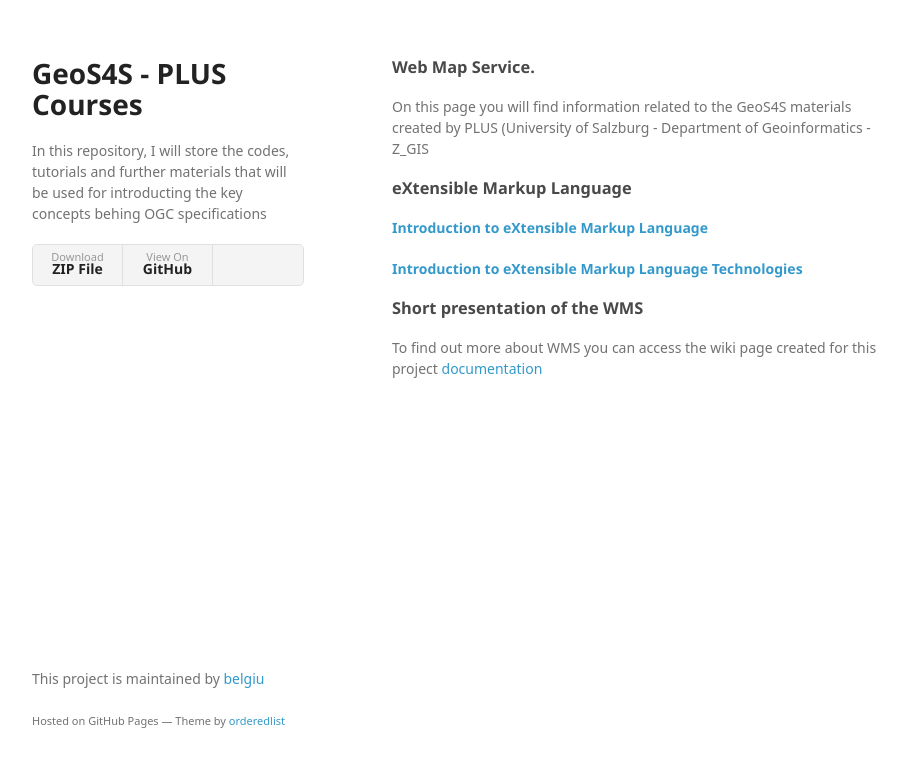
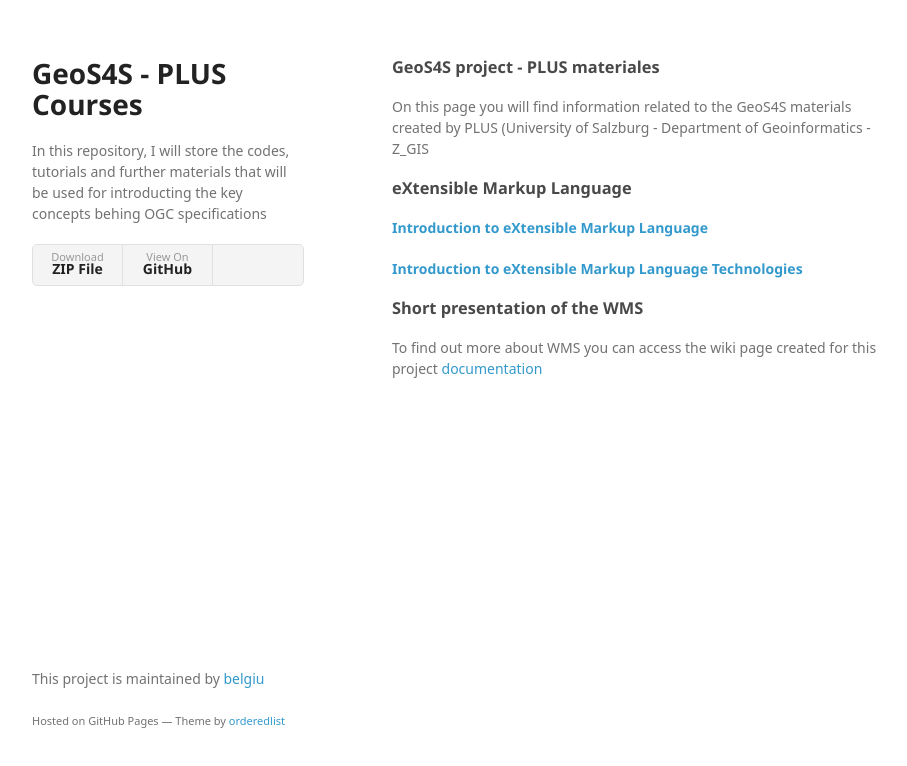
Before and after one commit to belgiu/GeoS4S, a plain HTML site: page index.html in a window 1280 px wide. Shown: the whole page, without its empty margins (178-1085 px from the left). Drawn offline with Linux system fonts and the light colour scheme; a web font is replaced by a local one.

Commit message:
Update index.html

```diff
--- a/index.html
+++ b/index.html
@@ -25,7 +25,7 @@
       </header>
       <section>
         <h3>
-<a id="Web Map Service" class="anchor" href="#Web Map Service" aria-hidden="true"><span aria-hidden="true" class="octicon octicon-link"></span></a>Web Map Service.</h3>
+<a id="Web Map Service" class="anchor" href="#Web Map Service" aria-hidden="true"><span aria-hidden="true" class="octicon octicon-link"></span></a>GeoS4S project - PLUS materiales</h3>
 
 <p>On this page you will find information related to the GeoS4S materials created by PLUS (University of Salzburg - Department of Geoinformatics -Z_GIS </>
 <h3>
```
